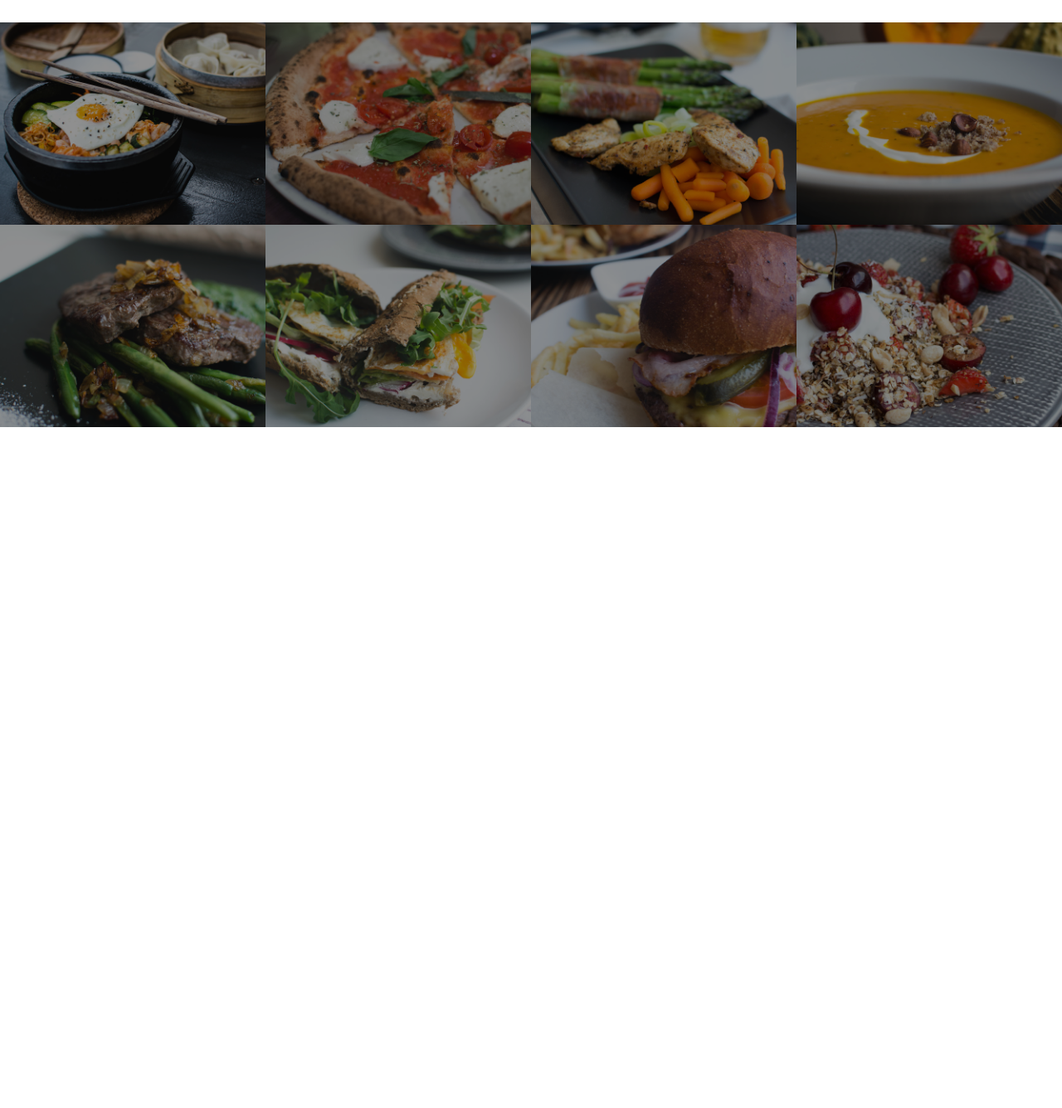
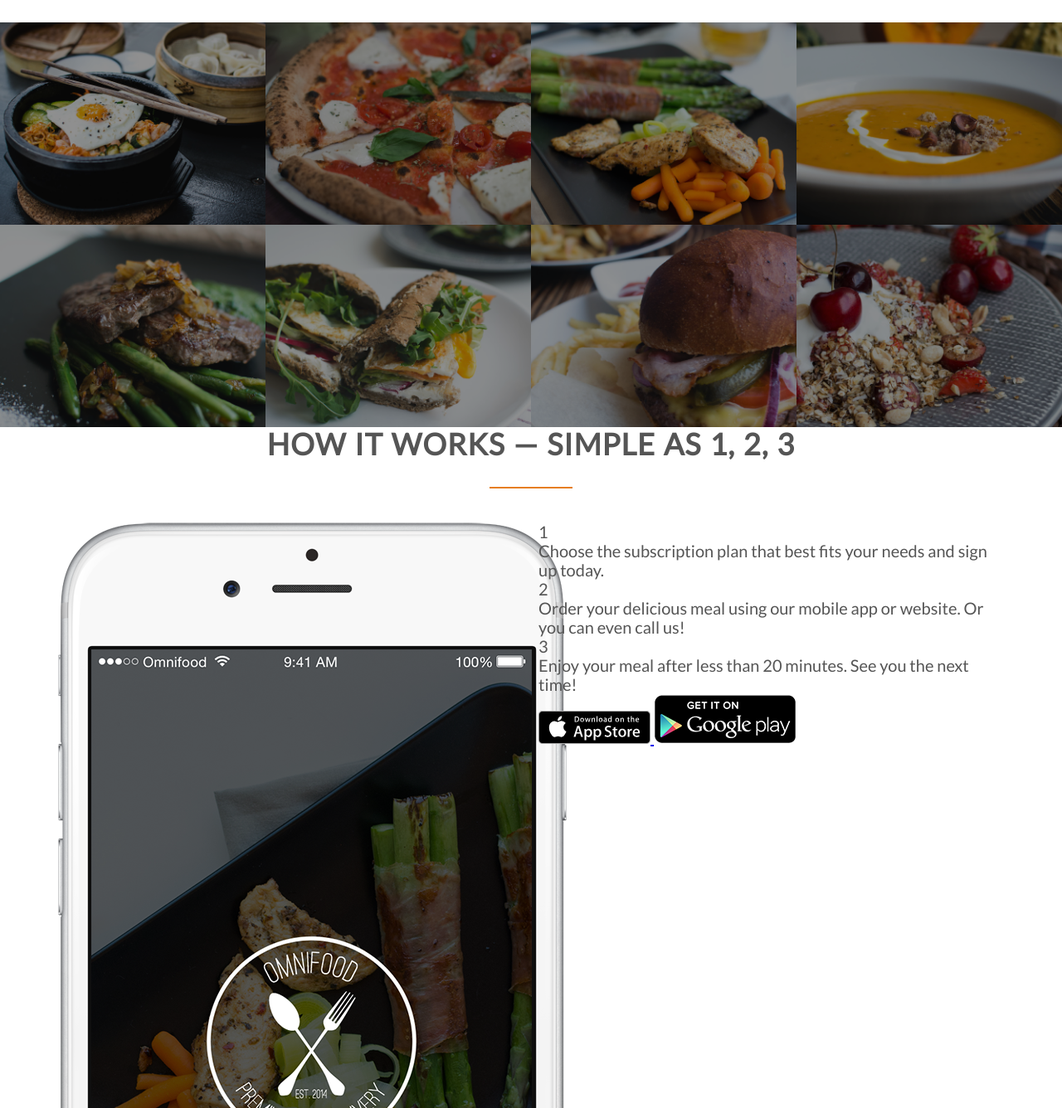
Before and after one commit to gongchenpsvm/omnifood, a plain HTML site: page index.html in a window 1280 px wide. Shown: the part 1464-2800 px from the top of the page at 83% size. Before the commit the page ends 1979 px from the top, so only its background shows below. Drawn offline with Linux system fonts and the light colour scheme; files whose address does not match are found by name.

Commit message:
Step section add content

```diff
--- a/index.html
+++ b/index.html
@@ -114,5 +114,31 @@
                 </li>
             </ul>
         </section>
+        <section class="section-steps">
+            <div class="row">
+                <h2>How it works &mdash; Simple as 1, 2, 3</h2>
+            </div>
+            <div class="row">
+                <div class="col span-1-of-2"><!-- iPhone picture -->
+                    <img src="resurces/img/app-iPhone.png" alt="Omnifood app on iPhone" class="app-screen">
+                </div>
+                <div class="col span-1-of-2"><!-- Steps -->
+                    <div class="works-step">
+                        <div>1</div>
+                        <p>Choose the subscription plan that best fits your needs and sign up today.</p>
+                    </div>
+                    <div class="works-step">
+                        <div>2</div>
+                        <p>Order your delicious meal using our mobile app or website. Or you can even call us!</p>
+                    </div>
+                    <div class="works-step">
+                        <div>3</div>
+                        <p>Enjoy your meal after less than 20 minutes. See you the next time!</p>
+                    </div>
+                    <a href="#" class="btn-app"><img src="resurces/img/download-app.svg" alt="App Store Button"</a>
+                    <a href="#" class="btn-app"><img src="resurces/img/download-app-android.png" alt="Play Store Button"</a>
+                </div>
+            </div>
+        </section>
     </body>
 </html>
```
